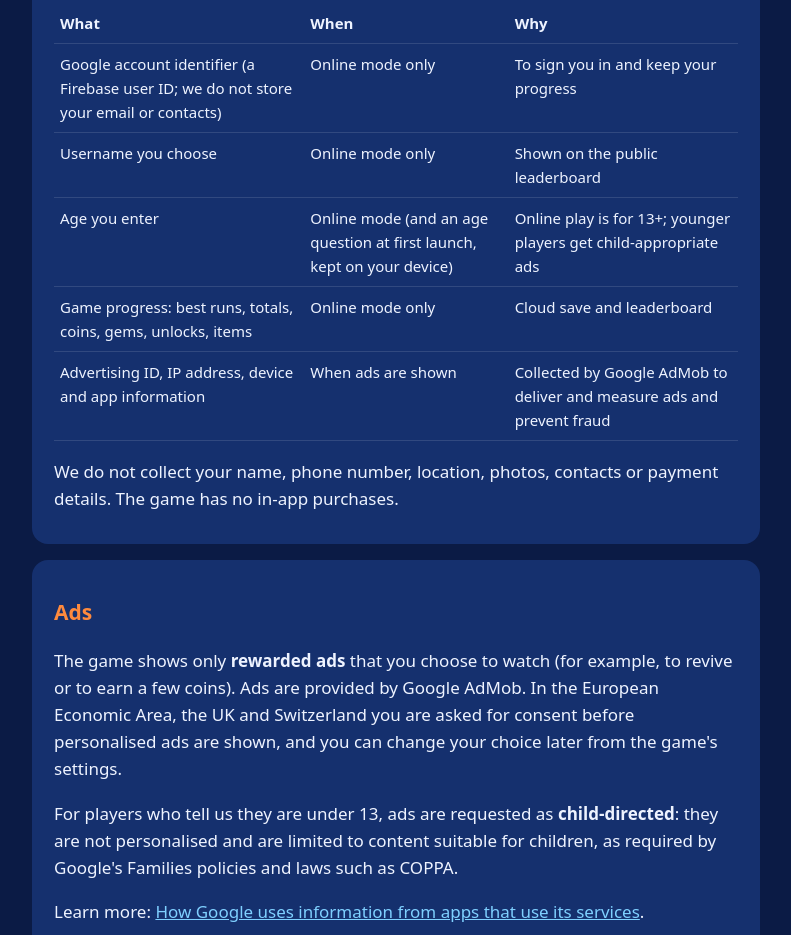
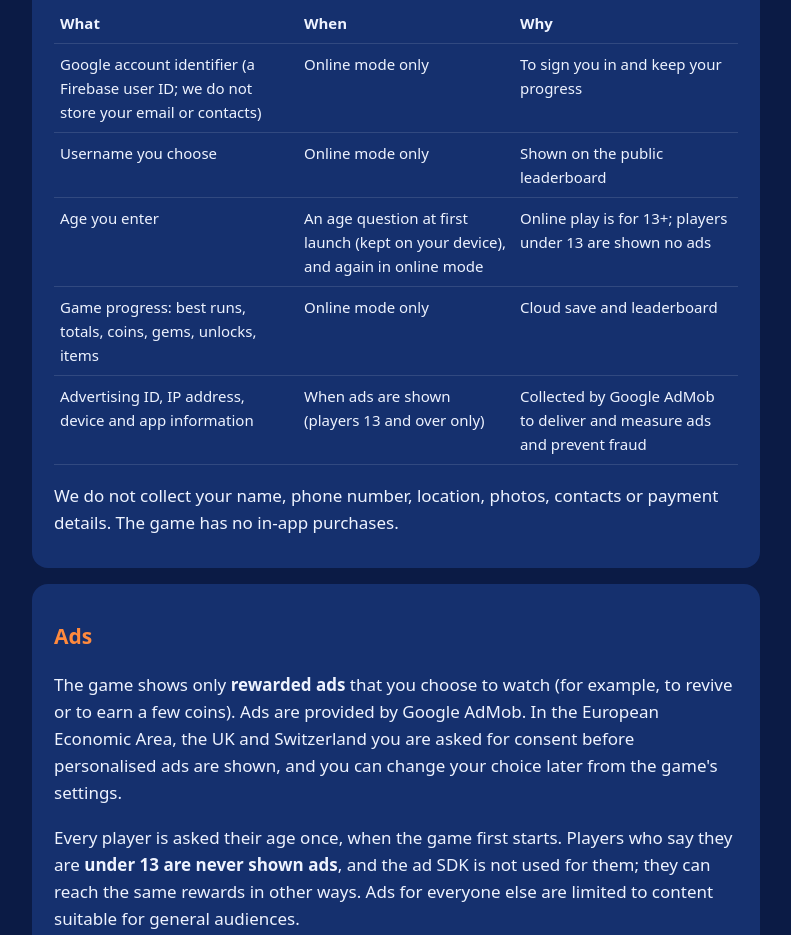
Before and after one commit to ashish-jha-73/Summit-Surge, a plain HTML site: page privacy.html in a window 1280 px wide. Shown: the part 639-1574 px from the top of the page, without its empty margins (244-1035 px from the left). Drawn offline with Linux system fonts and the light colour scheme.

Commit message:
No ads for under 13s; AdMob app-ads.txt

```diff
--- a/privacy.html
+++ b/privacy.html
@@ -20,9 +20,9 @@
 <tr><th>What</th><th>When</th><th>Why</th></tr>
 <tr><td>Google account identifier (a Firebase user ID; we do not store your email or contacts)</td><td>Online mode only</td><td>To sign you in and keep your progress</td></tr>
 <tr><td>Username you choose</td><td>Online mode only</td><td>Shown on the public leaderboard</td></tr>
-<tr><td>Age you enter</td><td>Online mode (and an age question at first launch, kept on your device)</td><td>Online play is for 13+; younger players get child-appropriate ads</td></tr>
+<tr><td>Age you enter</td><td>An age question at first launch (kept on your device), and again in online mode</td><td>Online play is for 13+; players under 13 are shown no ads</td></tr>
 <tr><td>Game progress: best runs, totals, coins, gems, unlocks, items</td><td>Online mode only</td><td>Cloud save and leaderboard</td></tr>
-<tr><td>Advertising ID, IP address, device and app information</td><td>When ads are shown</td><td>Collected by Google AdMob to deliver and measure ads and prevent fraud</td></tr>
+<tr><td>Advertising ID, IP address, device and app information</td><td>When ads are shown (players 13 and over only)</td><td>Collected by Google AdMob to deliver and measure ads and prevent fraud</td></tr>
 </table>
 <p>We do not collect your name, phone number, location, photos, contacts or payment details. The game has no in-app purchases.</p>
 </section>
@@ -30,7 +30,7 @@
 <section>
 <h2>Ads</h2>
 <p>The game shows only <b>rewarded ads</b> that you choose to watch (for example, to revive or to earn a few coins). Ads are provided by Google AdMob. In the European Economic Area, the UK and Switzerland you are asked for consent before personalised ads are shown, and you can change your choice later from the game's settings.</p>
-<p>For players who tell us they are under 13, ads are requested as <b>child-directed</b>: they are not personalised and are limited to content suitable for children, as required by Google's Families policies and laws such as COPPA.</p>
+<p>Every player is asked their age once, when the game first starts. Players who say they are <b>under 13 are never shown ads</b>, and the ad SDK is not used for them; they can reach the same rewards in other ways. Ads for everyone else are limited to content suitable for general audiences.</p>
 <p>Learn more: <a href="https://policies.google.com/technologies/ads">How Google uses information from apps that use its services</a>.</p>
 </section>
 
@@ -45,7 +45,7 @@
 
 <section>
 <h2>Children</h2>
-<p>Summit Surge can be played by everyone. Players under 13 can only play offline: no account is created and no progress leaves their device. Any ads they see are child-directed as described above. If you believe a child under 13 has created an online account, contact us and we will delete it.</p>
+<p>Summit Surge can be played by everyone. Players under 13 can only play offline: no account is created, no progress leaves their device, and they see no ads. If you believe a child under 13 has created an online account, contact us and we will delete it.</p>
 </section>
 
 <section>
```
Also changed, not shown: app-ads.txt.
